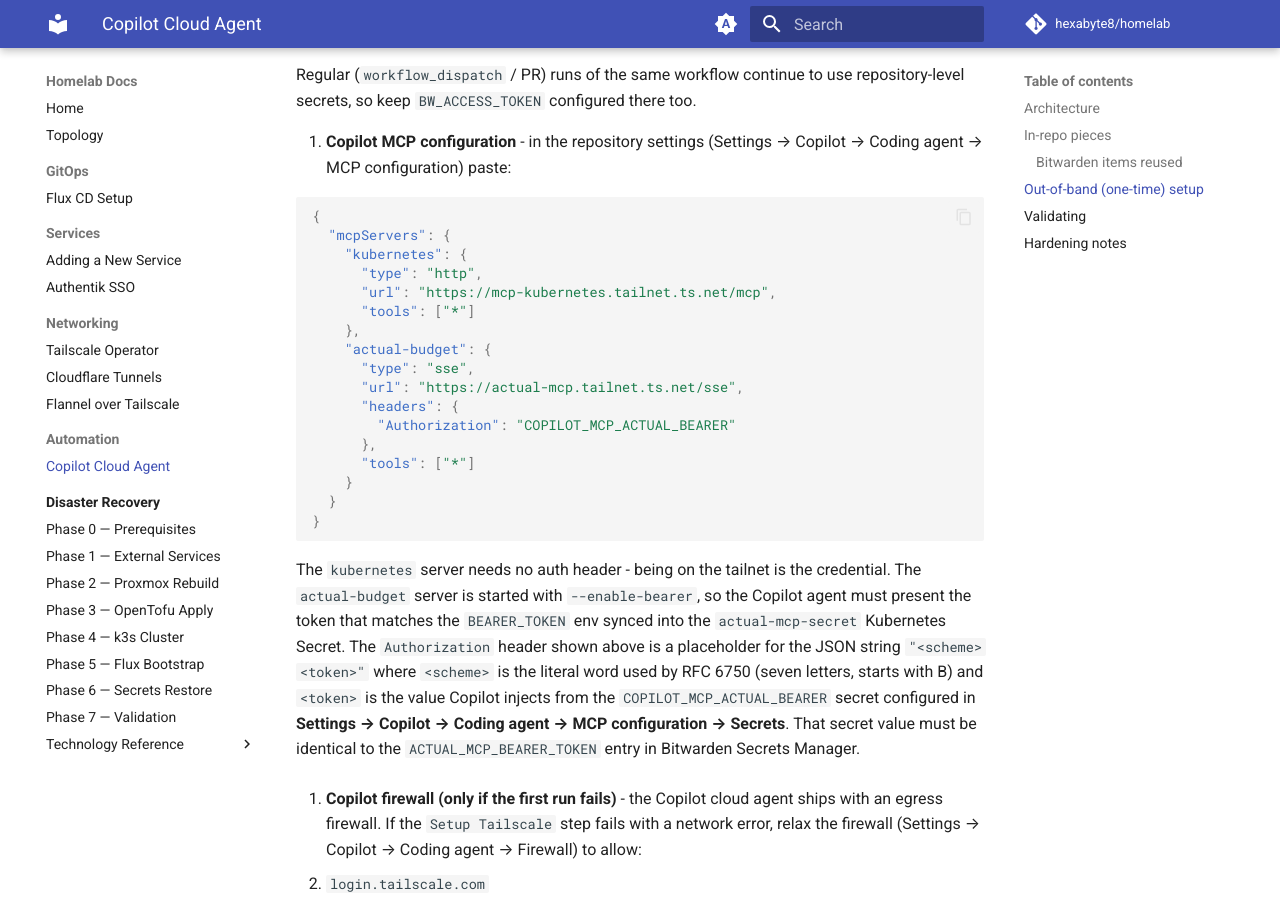
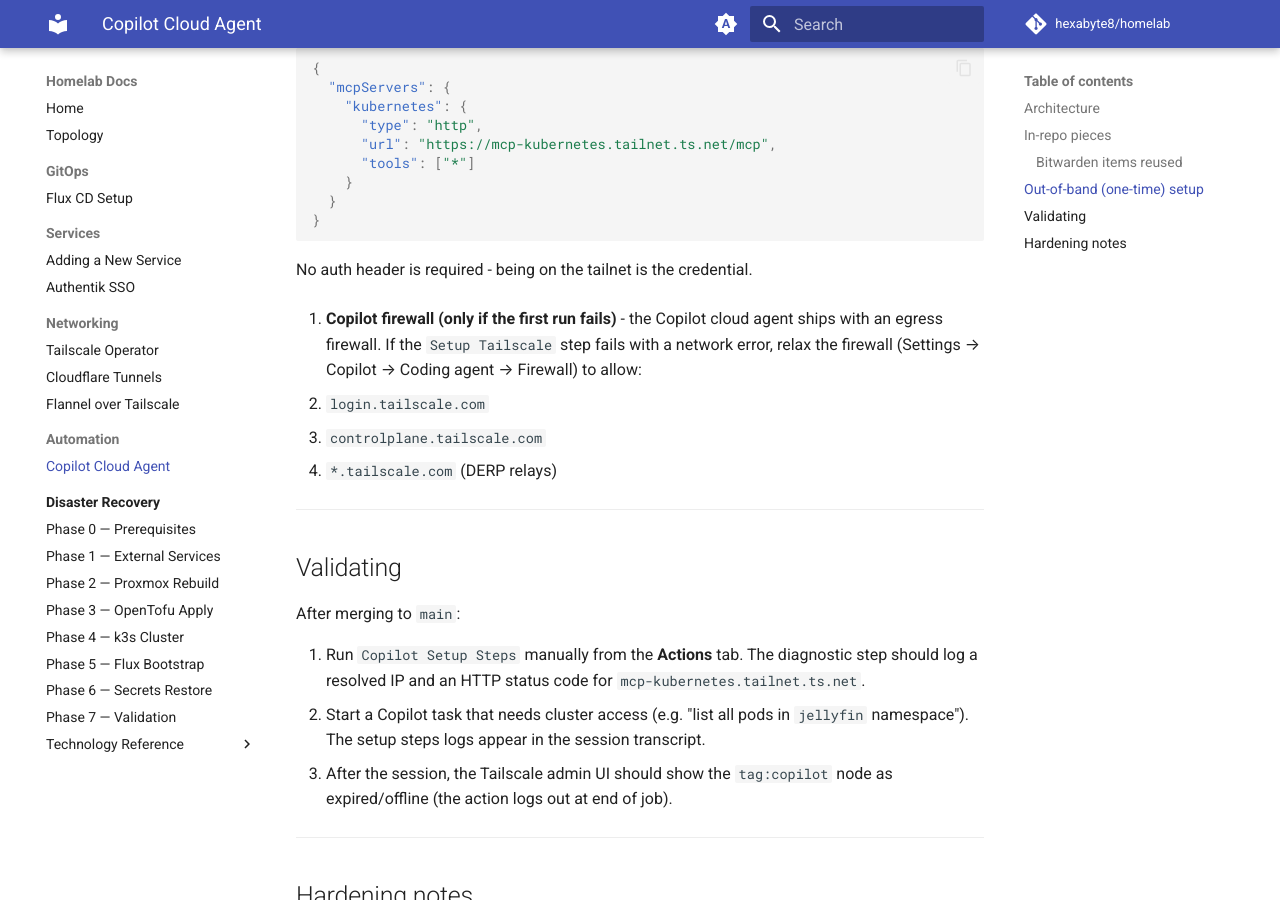
Before and after one commit to hexabyte8/homelab, an MkDocs documentation site: the page built from docs/copilot-cloud-agent.md, in a window 1280 px wide and 900 px high, scrolled down 1751 px. Built offline with MkDocs 1.6.1 and Material for MkDocs 9.7.7, drawn with Linux system fonts in a browser that asks for light colours; comment, search, counter and statistics services are not loaded; some of the changed text lies outside the part shown.

Commit message:
Make actual-mcp tailnet-only (drop bearer auth)
Co-authored-by: hexabyte8 <55750103+hexabyte8@users.noreply.github.com>

````diff
--- a/docs/copilot-cloud-agent.md
+++ b/docs/copilot-cloud-agent.md
@@ -16,17 +16,12 @@ runner to the tailnet with a dedicated tag.
 flowchart LR
   task["Copilot task"] --> runner["Ephemeral GitHub Actions runner"]
   runner -- "copilot-setup-steps.yml:<br/>1. bitwarden/sm-action pulls TS OAuth creds<br/>2. tailscale/github-action joins as tag:copilot<br/>3. MagicDNS enabled" --> tailnet["tailnet (tailnet.ts.net)"]
-  tailnet --> ingress_k8s["mcp-kubernetes.tailnet.ts.net:443<br/>(Tailscale Ingress, ProxyClass: prod)"]
-  tailnet --> ingress_actual["actual-mcp.tailnet.ts.net:443<br/>(Tailscale Ingress, ProxyClass: prod)"]
-  ingress_k8s --> svc_k8s["mcp-kubernetes Service<br/>(cluster, port 8000)"]
-  ingress_actual --> svc_actual["actual-mcp Service<br/>(cluster, port 3000)"]
+  tailnet --> ingress["mcp-kubernetes.tailnet.ts.net:443<br/>(Tailscale Ingress, ProxyClass: prod)"]
+  ingress --> svc["mcp-kubernetes Service<br/>(cluster, port 8000)"]
 ```
 
-The runner is only allowed to reach the Tailscale operator proxy pods on
-`tcp:443`. It has no other grants of its own - see `opentofu/tailscale/acl.tf`.
-Both MCP endpoints are served by the tailscale-operator (`tag:k8s-operator`)
-so the existing `tag:copilot → tag:k8s-operator:443` grant covers them both;
-no ACL change is needed to add another MCP server behind a Tailscale Ingress.
+The runner is only allowed to reach the mcp-kubernetes proxy pod on
+`tcp:443`. It has no other grants of its own - see `opentofu/tailscale.tf`.
 
 ---
 
@@ -79,31 +74,12 @@ These steps cannot be expressed in code and must be done manually:
          "type": "http",
          "url": "https://mcp-kubernetes.tailnet.ts.net/mcp",
          "tools": ["*"]
-       },
-       "actual-budget": {
-         "type": "sse",
-         "url": "https://actual-mcp.tailnet.ts.net/sse",
-         "headers": {
-           "Authorization": "COPILOT_MCP_ACTUAL_BEARER"
-         },
-         "tools": ["*"]
        }
      }
    }
    ```
 
-   The `kubernetes` server needs no auth header - being on the tailnet is
-   the credential. The `actual-budget` server is started with
-   `--enable-bearer`, so the Copilot agent must present the token that
-   matches the `BEARER_TOKEN` env synced into the `actual-mcp-secret`
-   Kubernetes Secret. The `Authorization` header shown above is a
-   placeholder for the JSON string `"<scheme> <token>"` where `<scheme>` is
-   the literal word used by RFC 6750 (seven letters, starts with B) and
-   `<token>` is the value Copilot injects from the
-   `COPILOT_MCP_ACTUAL_BEARER` secret configured in **Settings → Copilot →
-   Coding agent → MCP configuration → Secrets**. That secret value must be
-   identical to the `ACTUAL_MCP_BEARER_TOKEN` entry in Bitwarden Secrets
-   Manager.
+   No auth header is required - being on the tailnet is the credential.
 
 4. **Copilot firewall (only if the first run fails)** - the Copilot cloud
    agent ships with an egress firewall. If the `Setup Tailscale` step fails
````
Also changed, not shown: 2 other files.
